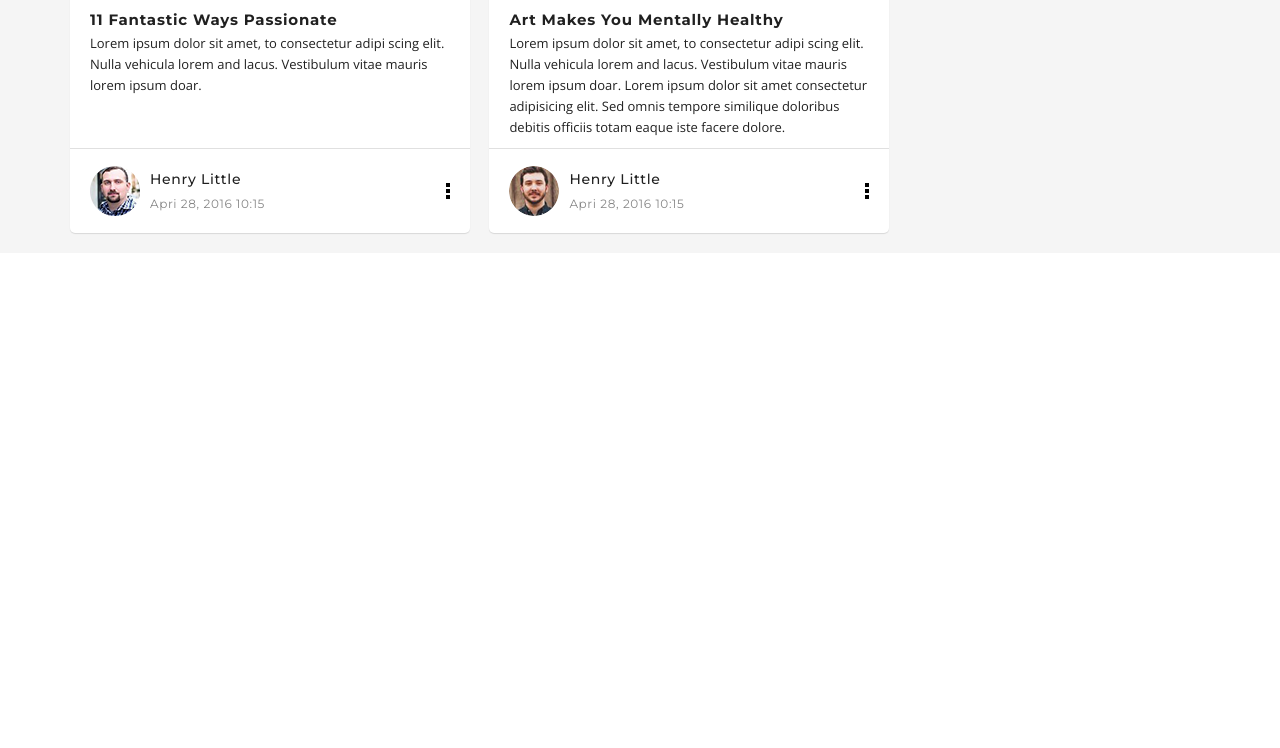
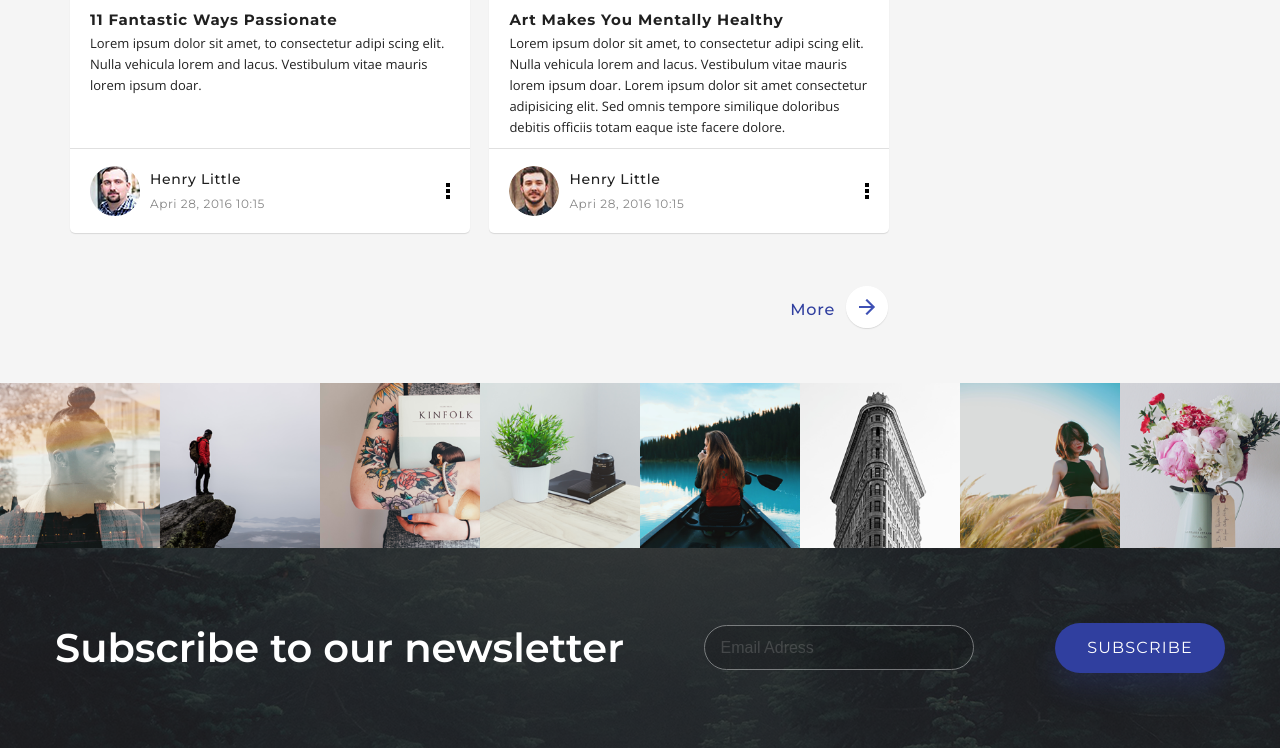
Before and after one commit to mrfunkster/blog-resource-skill-up, a plain HTML site: page index.html in a window 1280 px wide. Shown: the part 3032-3780 px from the top of the page. Before the commit the page ends 3285 px from the top, so only its background shows below. Drawn offline with nearby package versions, Linux system fonts and the light colour scheme.

Commit message:
subscribe-section added

```diff
--- a/index.html
+++ b/index.html
@@ -595,9 +595,56 @@
                                     </div>
                                 </div>
                             </div>
+                            <div class="show-more">
+                                <div class="more">More</div>
+                                <div class="show-more-arrow-container">
+                                    <a href="#" class="show-more-arrow">
+                                        <img src="images/arrow-forward.png" alt=""/>
+                                    </a>
+                                </div>
+                            </div>
                         </div>
                     </div>
                     <div class="col-sm-12 col-27 navigation-block"></div>
+                </div>
+            </div>
+        </section>
+        <section class="main-images">
+            <div class="image-container">
+                <img src="images/main-images-1.png" alt=""/>
+            </div>
+            <div class="image-container">
+                <img src="images/main-images-2.png" alt=""/>
+            </div>
+            <div class="image-container">
+                <img src="images/main-images-3.png" alt=""/>
+            </div>
+            <div class="image-container">
+                <img src="images/main-images-4.png" alt=""/>
+            </div>
+            <div class="image-container">
+                <img src="images/main-images-5.png" alt=""/>
+            </div>
+            <div class="image-container">
+                <img src="images/main-images-6.png" alt=""/>
+            </div>
+            <div class="image-container">
+                <img src="images/main-images-7.png" alt=""/>
+            </div>
+            <div class="image-container">
+                <img src="images/main-images-8.png" alt=""/>
+            </div>
+        </section>
+        <section class="subscribe-section">
+            <div class="container p-height">
+                <div class="row v-centered centered p-height">
+                    <div class="subscribe-section-content">
+                        <h4>Subscribe to our newsletter</h4>
+                        <input type="email" placeholder="Email Adress"/>
+                        <div class="blue-btn">
+                            <a href="#">Subscribe</a>
+                        </div>
+                    </div>
                 </div>
             </div>
         </section>
--- a/styles/main.css
+++ b/styles/main.css
@@ -226,6 +226,8 @@
 .blog-card-medium-vertical-section {
     display: flex;
     justify-content: space-between;
+    padding-bottom: 130px;
+    position: relative;
 }
 .blog-card-medium-vertical {
     width: 48.8%;
@@ -250,7 +252,63 @@
     bottom: 0;
     margin-bottom: 15px;
 }
+.show-more {
+    position: absolute;
+    display: flex;
+    align-items: center;
+    right: 0;
+    bottom: 50px;
+    cursor: pointer;
+}
+.more {
+    color: #303f9f;
+    font-size: 16px;
+    font-weight: 500;
+    letter-spacing: .8px;
+    margin-right: 10px;
+}
+.show-more-arrow {
+    width: 44px;
+    height: 44px;
+}
 
+/* Main Images */
+.main-images {
+    display: flex;
+}
+.image-container {
+    width: 12.5%;
+}
+
+/* Subscribe-section */
+.subscribe-section {
+    background-color: #212121;
+    height: 200px;
+    background-image: url(../images/newsletter-bg.png);
+}
+.subscribe-section-content {
+    width: 100%;
+    display: flex;
+    align-items: center;
+    justify-content: space-between;
+}
+.subscribe-section-content h4 {
+    color: #ffffff;
+    font-size: 40px;
+    font-weight: 600;
+}
+.subscribe-section-content input {
+    background-color: rgba(0, 0, 0, 0.38);
+    border: 1px solid white;
+    opacity: .38;
+    width: 270px;
+    height: 45px;
+    border-radius: 30px;
+    padding: 15px;
+    outline: none;
+    color: white;
+    font-size: 16px;
+}
 
 @media(max-width: 767px) {
     .blog-card-small-horizontal {
--- a/styles/style.css
+++ b/styles/style.css
@@ -24,6 +24,9 @@ body.lock {
 .v-centered {
     align-items: center;
 }
+.centered {
+    justify-content: center;
+}
 
 @media(max-width: 767px) {
 
```
Also changed, not shown: images/arrow-forward.png (added), images/main-images-1.png (added), images/main-images-2.png (added), images/main-images-3.png (added), images/main-images-4.png (added), images/main-images-5.png (added), images/main-images-6.png (added), images/main-images-7.png (added), images/main-images-8.png (added), images/newsletter-bg.png (added).
